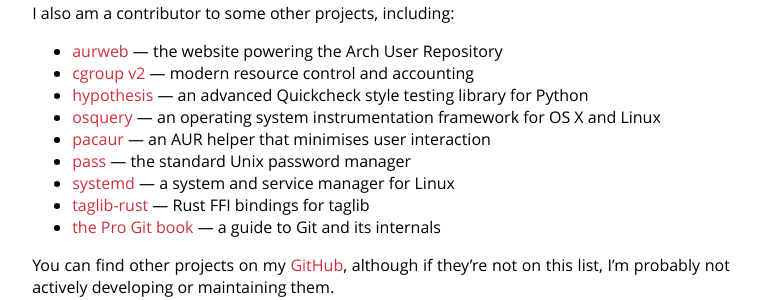
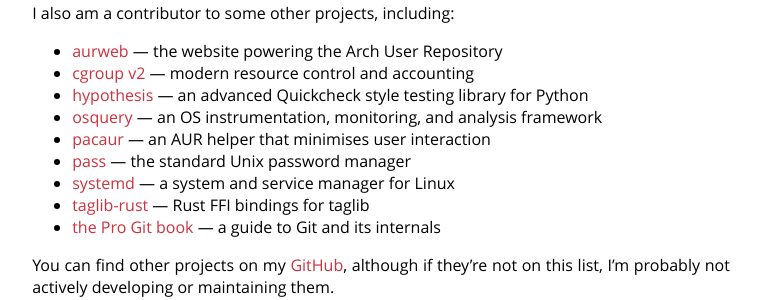
Before and after one commit to cdown/chrisdown.name, a Jekyll site: the page built from index.md, in a window 1280 px wide. Shown: the part 1420-1720 px from the top of the page, without its empty margins (259-1020 px from the left). Built offline with Jekyll 4.4.1, drawn with Linux system fonts in a browser that asks for light colours.

Commit message:
osquery: We now have Windows support, update desc

```diff
--- a/index.md
+++ b/index.md
@@ -85,7 +85,7 @@ I also am a contributor to some other projects, including:
 - [aurweb](https://github.com/lfos/aurweb) — the website powering the Arch User Repository
 - [cgroup v2](https://www.youtube.com/watch?v=ikZ8_mRotT4) — modern resource control and accounting
 - [hypothesis](https://github.com/DRMacIver/hypothesis) — an advanced Quickcheck style testing library for Python
-- [osquery](https://github.com/facebook/osquery) — an operating system instrumentation framework for OS X and Linux
+- [osquery](https://github.com/facebook/osquery) — an OS instrumentation, monitoring, and analysis framework
 - [pacaur](https://github.com/rmarquis/pacaur) — an AUR helper that minimises user interaction
 - [pass](https://www.passwordstore.org/) — the standard Unix password manager
 - [systemd](https://github.com/systemd/systemd) — a system and service manager for Linux
```
